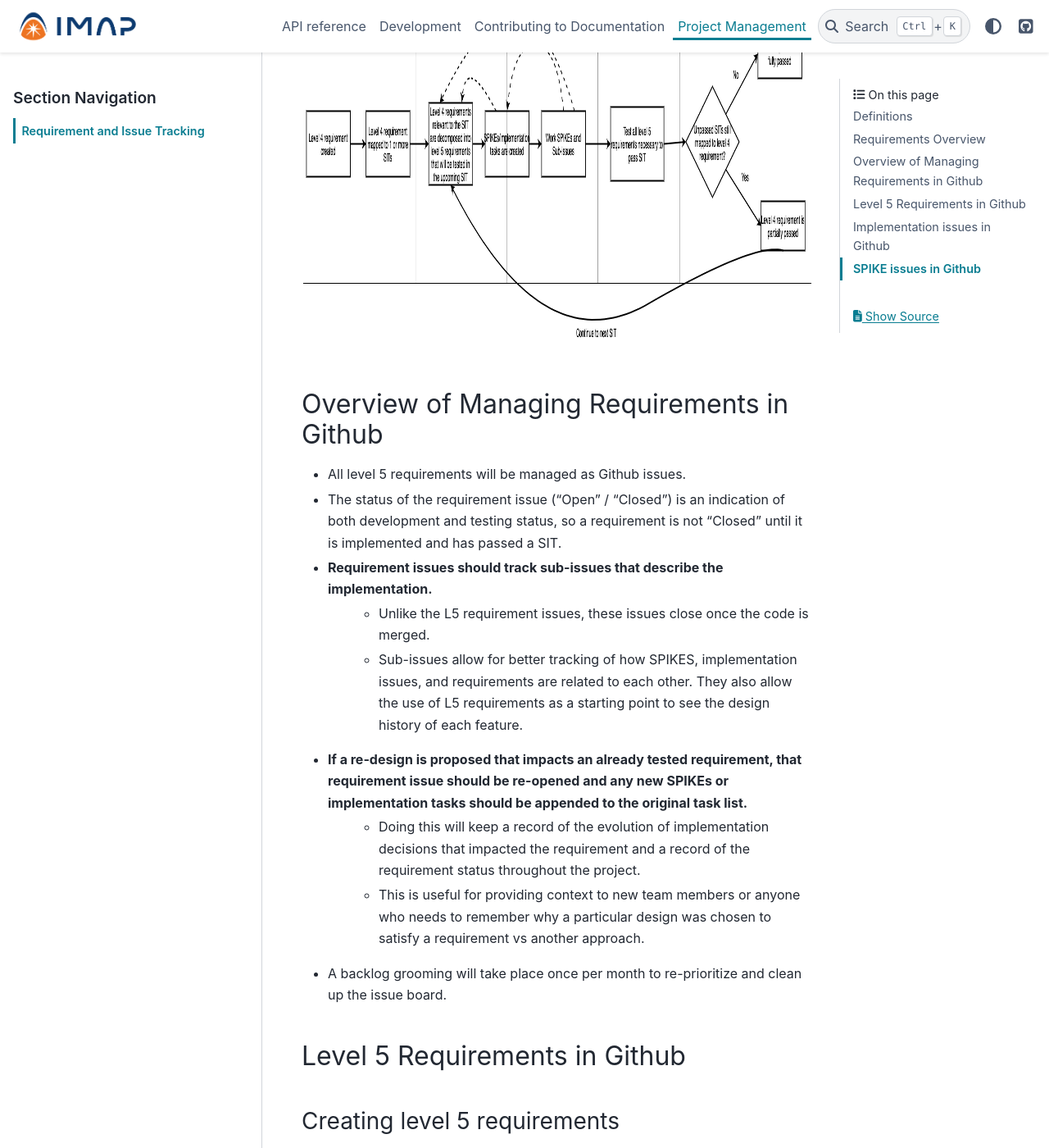
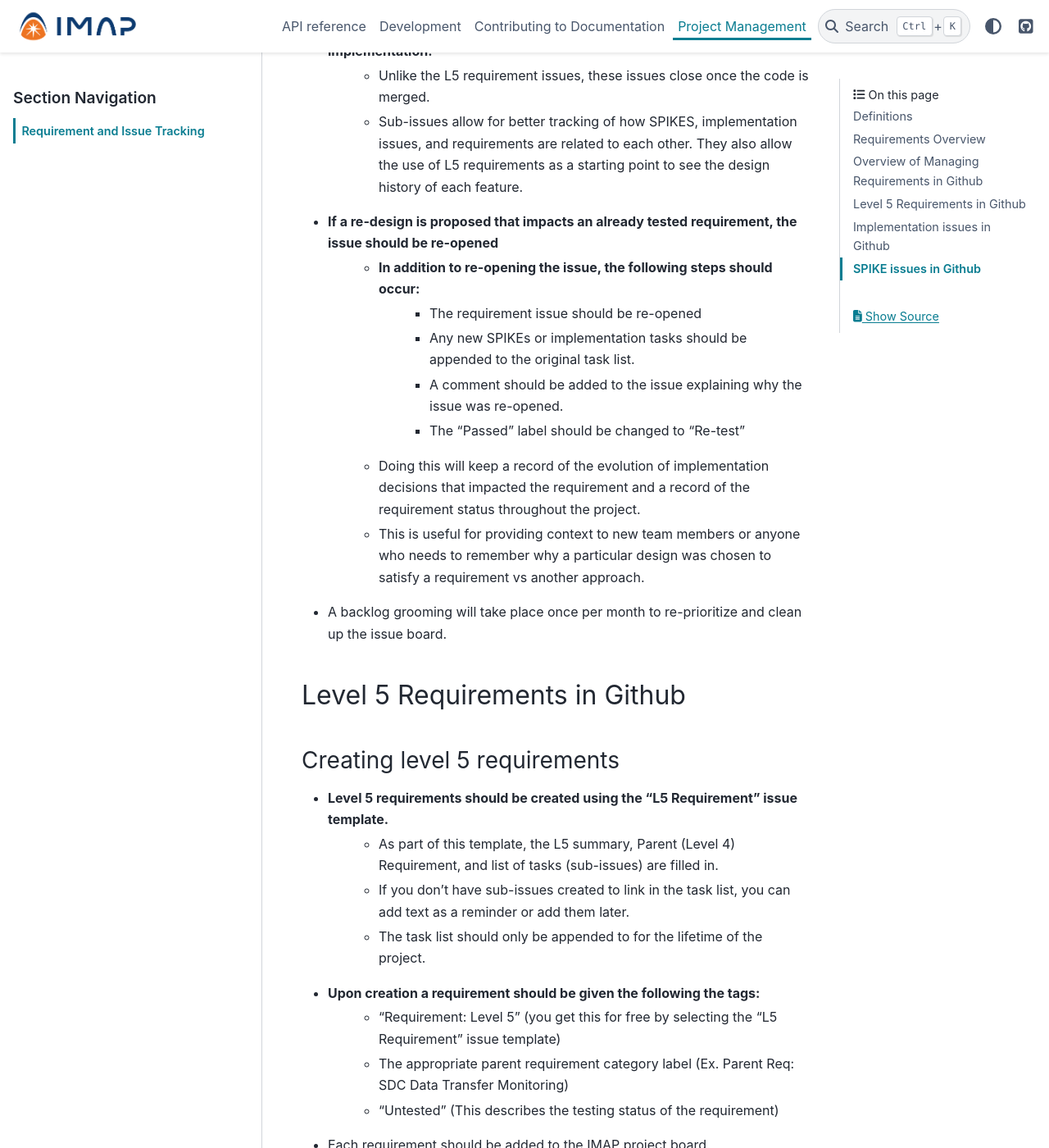
Before and after one commit to IMAP-Science-Operations-Center/imap_processing, a Sphinx documentation site: the page built from docs/source/project-management/requirement-and-issue-tracking.rst, in a window 1280 px wide and 1400 px high, scrolled down 2284 px. Shown: the whole window at 82% size. Built offline with Sphinx 7.4.7 and the PyData theme 0.15.4, drawn with Linux system fonts in a browser that asks for light colours; some of the changed text lies outside the part shown.

Commit message:
comment updates

```diff
--- a/docs/source/project-management/requirement-and-issue-tracking.rst
+++ b/docs/source/project-management/requirement-and-issue-tracking.rst
@@ -17,27 +17,25 @@ SPIKE               Github issue created to investigate different architecture d
 Requirements Overview
 ^^^^^^^^^^^^^^^^^^^^^
 
-Requriements Mapping
+Requirements Mapping
 ~~~~~~~~~~~~~~~~~~~~
 
-* Each level 4 requirement is mapped to at least one SIT.
-* Each level 4 requirement relevant to the upcoming SIT is decomposed into level 5 requirements that, together, cover the testing requirements of the SIT.
+* Each level 4 requirement is mapped to at least one Software Integration Test (SIT).
+* Each level 4 requirement mapped to the upcoming SIT is split into level 5 requirements. These level 5 requirements, taken together, should completely cover the parent level 4 requirements.
 * The level 5 requirement creation is incremental as we move through development for each SIT.
 * Each Level 5 requirement will have implementation tasks (sub-issues) that fully cover the Level 5 requirement and contain implementation specific information.
 
-.. image:: ../../_static/req-decomposition.png
+.. image:: ../_static/req-decomposition.png
    :alt: Requirement decomposition diagram
    :width: 1293
-   :height: 629
 
 Requirements Lifecycle
 ~~~~~~~~~~~~~~~~~~~~~~
 The below image shows an example of the lifecycle of a Level 4 requirement over the course of the project:
 
-.. image:: ../../_static/req-lifecycle.png
+.. image:: ../_static/req-lifecycle.png
    :alt: Requirement lifecycle diagram
    :width: 1631
-   :height: 621
 
 
 Overview of Managing Requirements in Github
@@ -48,7 +46,12 @@ Overview of Managing Requirements in Github
 * Requirement issues should track sub-issues that describe the implementation.
    * Unlike the L5 requirement issues, these issues close once the code is merged.
    * Sub-issues allow for better tracking of how SPIKES, implementation issues, and requirements are related to each other.  They also allow the use of L5 requirements as a starting point to see the design history of each feature.
-* If a re-design is proposed that impacts an already tested requirement, that requirement issue should be re-opened and any new SPIKEs or implementation tasks should be appended to the original task list.
+* If a re-design is proposed that impacts an already tested requirement, the issue should be re-opened
+   * In addition to re-opening the issue, the following steps should occur:
+      * The requirement issue should be re-opened
+      * Any new SPIKEs or implementation tasks should be appended to the original task list.
+      * A comment should be added to the issue explaining why the issue was re-opened.
+      * The "Passed" label should be changed to "Re-test"
    * Doing this will keep a record of the evolution of implementation decisions that impacted the requirement and a record of the requirement status throughout the project.
    * This is useful for providing context to new team members or anyone who needs to remember why a particular design was chosen to satisfy a requirement vs another approach.
 * A backlog grooming will take place once per month to re-prioritize and clean up the issue board.
@@ -71,10 +74,9 @@ Creating level 5 requirements
 
 Example:
 
-.. image:: ../../_static/l5-label-example.png
+.. image:: ../_static/l5-label-example.png
    :alt: github requirement issue label example
    :width: 398
-   :height: 448
 
 Github Requirement Issue Lifecycle
 ~~~~~~~~~~~~~~~~~~~~~~~~~~~~~~~~~~
@@ -83,7 +85,6 @@ The following diagram gives an example of the general information a level 5 requ
 .. image:: ../../_static/git-req-issue-lifecycle.png
    :alt: Git Requirement issue lifecycle diagram
    :width: 2161
-   :height: 901
 
 Adding and Tracking sub-issues
 ~~~~~~~~~~~~~~~~~~~~~~~~~~~~~~
@@ -92,17 +93,16 @@ Each level 5 requirement will track all of the SPIKE and implementation issues a
 
 The task list can be created as follows:
 
-.. image:: ../../_static/sub-issue-selection.png
+.. image:: ../_static/sub-issue-selection.png
    :alt: Requirement decomposition diagram
    :width: 583
    :height: 280
 
 In the tasks section of the L5 requirement issue the task checkbox is created using :code:`- [ ]`, then typing the :code:`#` character will bring up a selection window with different issue numbers. The selection options will narrow down as you add numbers. Type the issue number you want to link or select the issue from the selection window. If you click the preview tab, you can see the sub-issue is properly linked.
 
-.. image:: ../../_static/sub-issue-preview.png
+.. image:: ../_static/sub-issue-preview.png
    :alt: Requirement decomposition diagram
    :width: 434
-   :height: 250
 
 Implementation issues in Github
 ^^^^^^^^^^^^^^^^^^^^^^^^^^^^^^^
```
Also changed, not shown: other parts of docs/source/project-management/requirement-and-issue-tracking.rst (+1 -1 lines).
